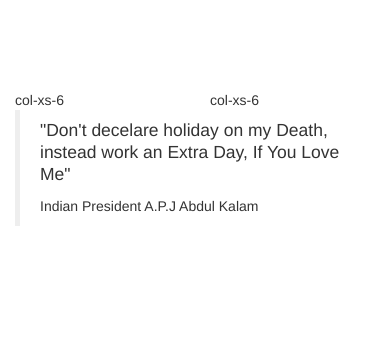
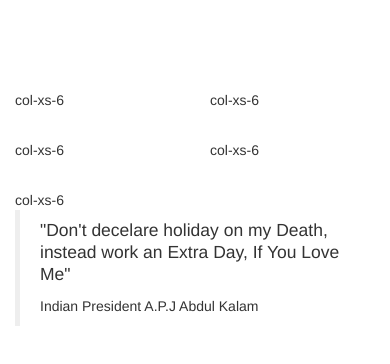
Before and after one commit to parvinder30/Tribute-Page, a plain HTML site: page W3SchoolGrid.html in a window 390 px wide. Drawn offline with nearby package versions, Linux system fonts and the light colour scheme.

Commit message:
Completed The Project

```diff
--- a/W3SchoolGrid.html
+++ b/W3SchoolGrid.html
@@ -19,6 +19,16 @@
             <div class="col-xs-6">
                 col-xs-6
             </div>
+
+            <div class="col-xs-6">
+                col-xs-6
+            </div>
+            <div class="col-xs-6">
+                col-xs-6
+            </div>
+            <div class="col-xs-6">
+                col-xs-6
+            </div>
         </div>
         <blockquote>
             <p>"Don't decelare holiday on my Death, instead work an Extra Day, If You Love Me"</p>
```
Also changed, not shown: index.html (+1 -1 lines).
